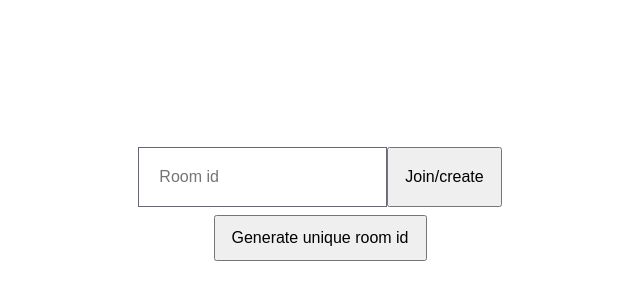
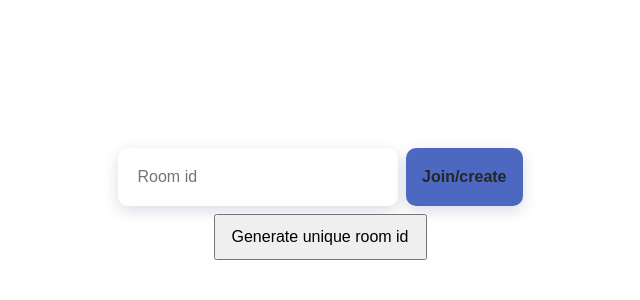
Before and after one commit to sebastiansiejek/sd-communicator-frontend, a React (Create React App) app: page / in a window 1280 px wide. Shown: the part 196-496 px from the top of the page, without its empty margins (320-960 px from the left). Built offline with nearby package versions, Linux system fonts and the light colour scheme; no server answers.

Commit message:
Add styles for chat room

```diff
--- a/src/components/Chat/ChatRoom/ChatRoom.tsx
+++ b/src/components/Chat/ChatRoom/ChatRoom.tsx
@@ -21,6 +21,34 @@ interface IInputs {
 
 const ChatRoomFormStyled = styled.form`
   display: flex;
+
+  Input{
+    width:100%;
+    background: #FFFFFF;
+    border-radius: 10px;
+    box-shadow: 0px 5px 15px rgba(16, 27, 79, 0.15);
+    border: none;
+  }
+  button {
+    cursor: pointer;
+    transition: background 0.3s, color 0.3s;
+    border: none;
+    color: ${({ theme }) => theme.colors.black[700]};
+    font-weight: bold;
+    margin-left: 0.8rem;
+    background: #4D68C1;
+    box-shadow: 0px 5px 15px rgba(16, 27, 79, 0.15);
+    border-radius: 10px;
+    width:15rem;
+
+    &:hover {
+      background: #1FCA74;
+      color: ${({ theme }) => theme.colors.white[600]};
+    }
+  }
+  p{
+    height:100rem;
+  }
 `
 
 const ChatRoom: React.FC<Props> = ({ roomId }) => {
@@ -74,16 +102,18 @@ const ChatRoom: React.FC<Props> = ({ roomId }) => {
         </>
       )}
       {roomId && (
-        <p>
-          Your room id: <strong>{roomId}</strong>{' '}
+        <p id="chat-header">
+          Your room id: <strong id="room-id">{roomId}</strong>{''}
+          <div id="copy-link">
             <button
               onClick={() => {
                 copy(window.location.href)
                 toast.success('Coped URL to clipboard')
               }}
             >
-            copy link
+              COPY LINK
           </button>
+          </div>
         </p>
       )}
     </>
```
Lines whose indentation alone changed are shown as unchanged.
